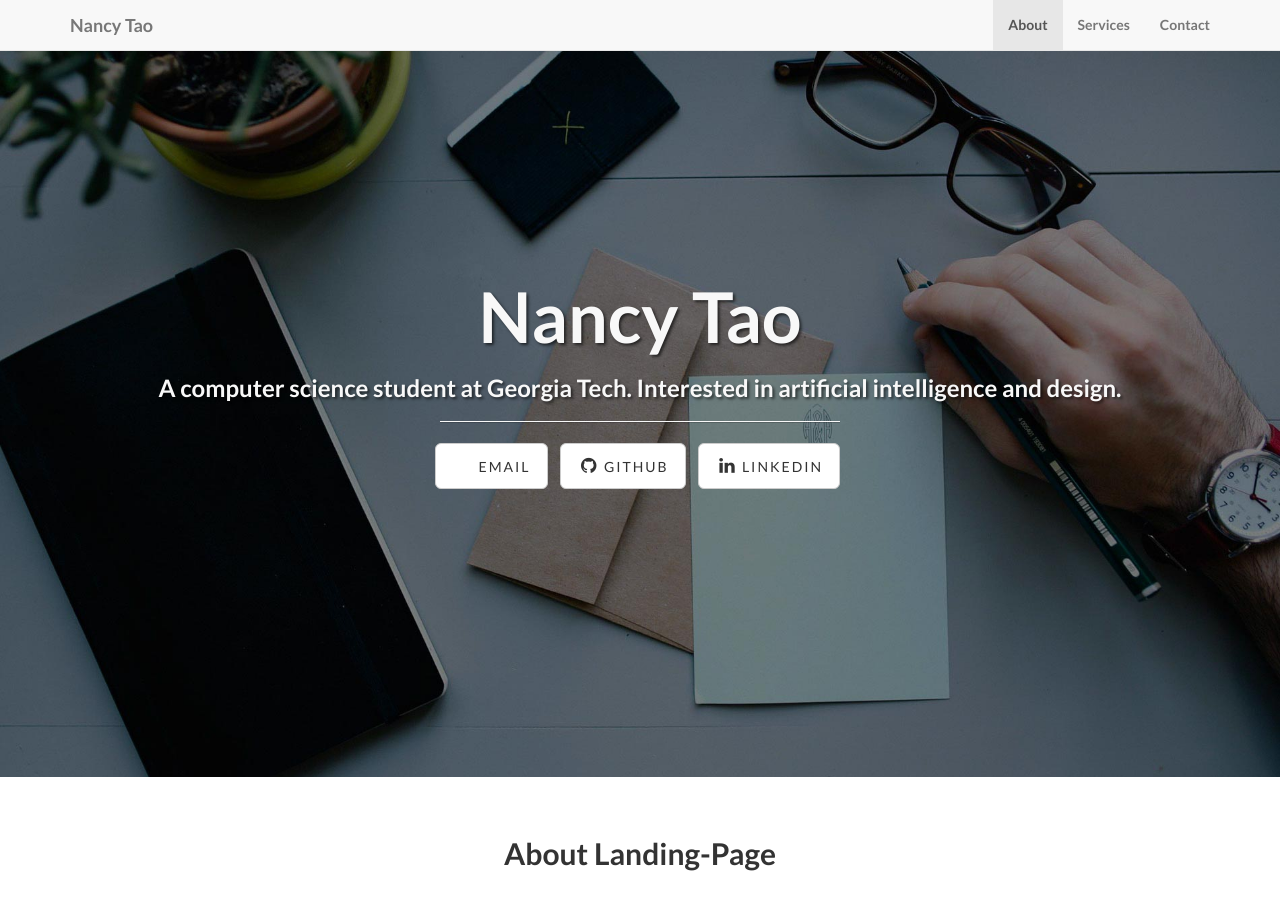
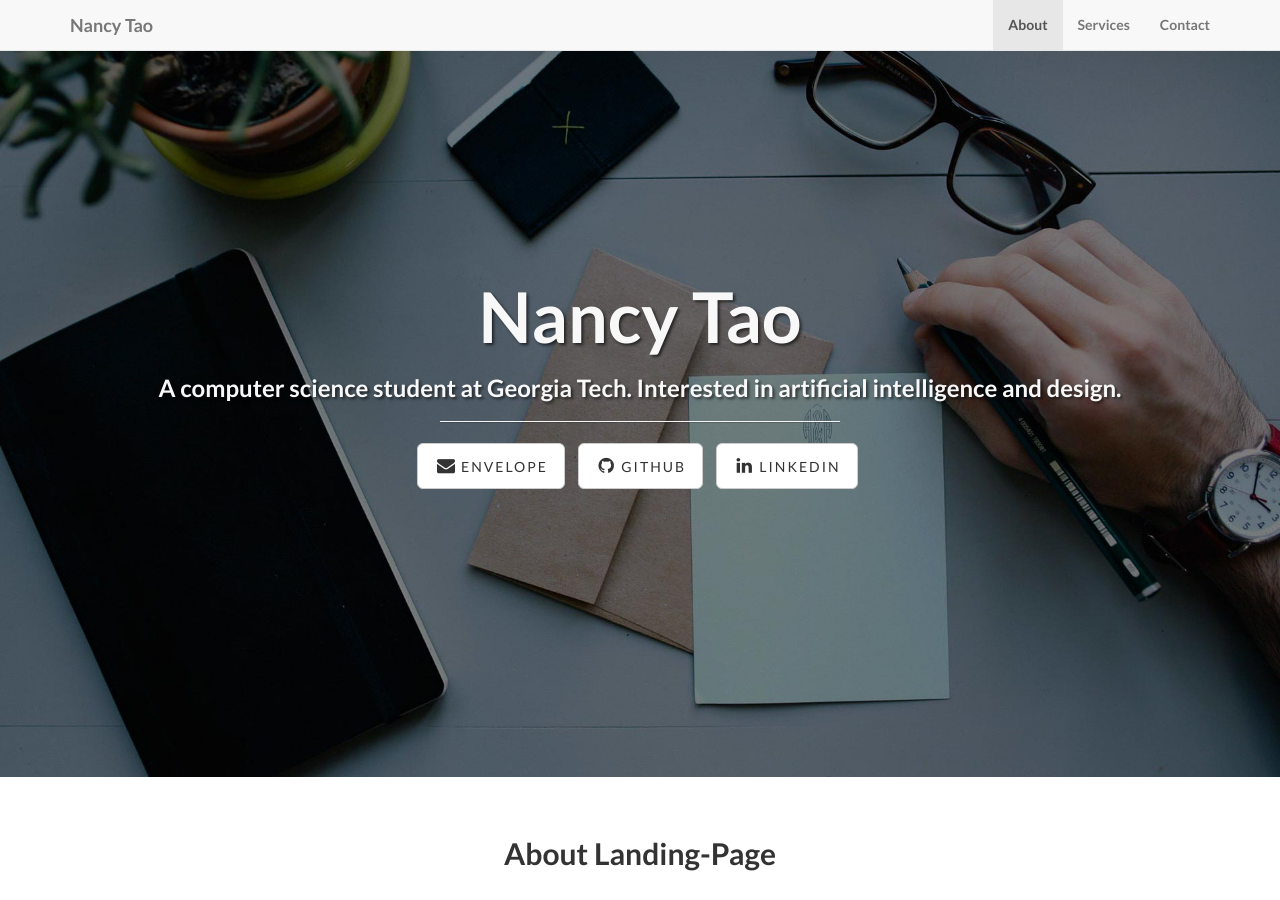
Before and after one commit to nancytao/nancytao.github.io, a Jekyll site: the page built from index.html, in a window 1280 px wide and 900 px high. Built offline with Jekyll 4.4.1, drawn with Linux system fonts in a browser that asks for light colours.

Commit message:
Updated social media to include email icon

```diff
--- a/_config.yml
+++ b/_config.yml
@@ -21,7 +21,7 @@ permalink: pretty
 # ----------------------- #
 
 social:
-  - title: email
+  - title: envelope
     url: mailto:nancytao@gatech.edu
   - title: github
     url: https://github.com/nancytao
```
